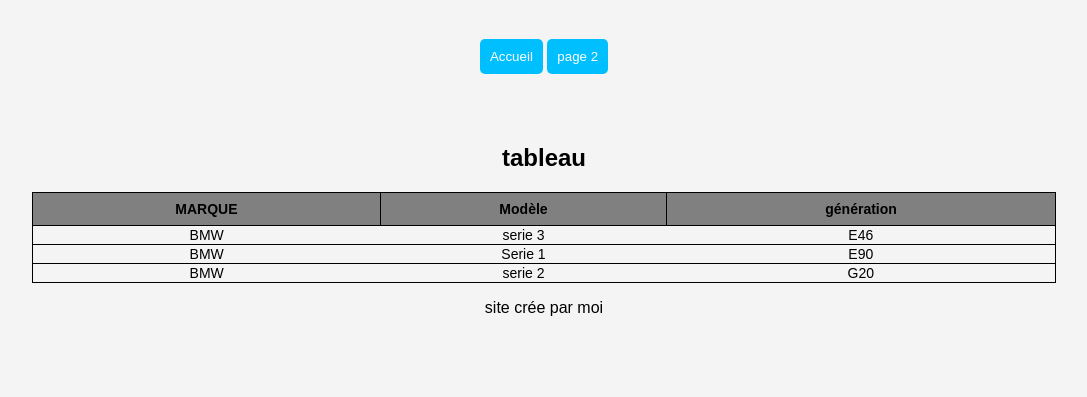
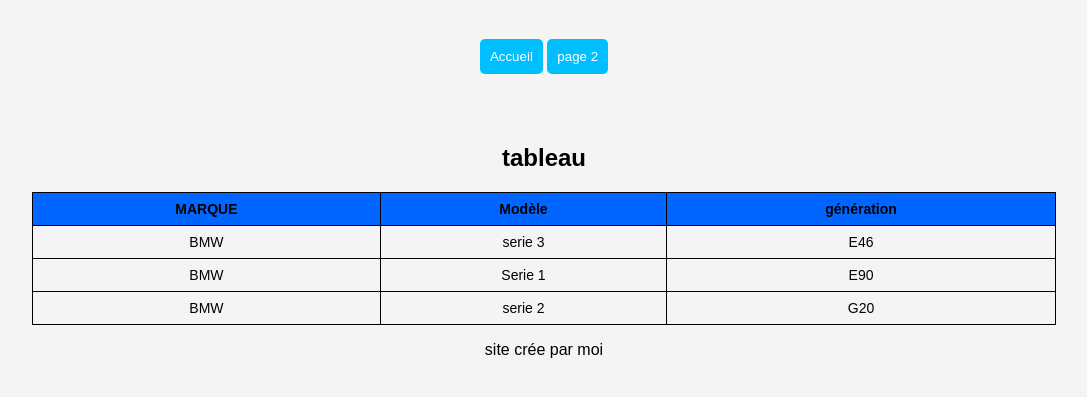
Before and after one commit to luidgi-gaudin/tp-bts-SIO, a plain HTML site: page page2.html in a window 1280 px wide. Shown: the part 61-458 px from the top of the page, without its empty margins (96-1183 px from the left). Drawn offline with Linux system fonts and the light colour scheme.

Commit message:
css update

```diff
--- a/css/style.css
+++ b/css/style.css
@@ -6,6 +6,7 @@
     text-align: center;
 }
 table{
+    border-radius: 10px;
     width: 100%;
     border-collapse: collapse;
     margin: 0;
@@ -15,13 +16,14 @@
     border: 1px solid #000000;
     min-width: 50%;
     max-width: 80%;
+    border-radius: 20px;
 }
 th {
     padding: 8px;
+    background-color: rgb(0, 102, 255);
     border: 1px solid #000000;
-    background-color: grey;
 }
-tr {
+td {
     padding: 8px;
     border: 1px solid #000000;
 }
@@ -34,6 +36,8 @@
     justify-content: center;
     align-items: center;
     margin-top: 50px;
+    border-radius: 20px;
+    overflow: hidden;
 }
 footer{
     display: flex;
```
